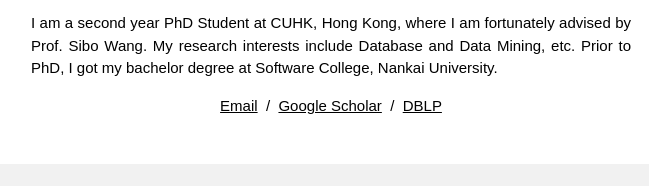
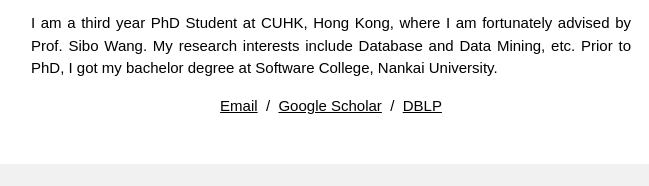
Before and after one commit to DoThingYo/DoThingYo.github.io, a plain HTML site: page index.html in a window 1280 px wide. Shown: the part 279-465 px from the top of the page, 384-1033 px from the left. Drawn offline with Linux system fonts and the light colour scheme.

Commit message:
update year

```diff
--- a/index.html
+++ b/index.html
@@ -99,7 +99,7 @@
        <img style="width:96%;" src="">
       <h1>Xinyu Du</h1>
         <p class="w3-justify" style="width:100%;border:0px;border-spacing:0px;border-collapse:separate;margin-right:auto;margin-left:auto;max-width:600px">
-          I am a second year PhD Student at CUHK, Hong Kong, where I am fortunately advised by Prof. Sibo Wang. My research interests include Database and Data Mining, etc. Prior to PhD, I got my bachelor degree at Software College, Nankai University.
+          I am a third year PhD Student at CUHK, Hong Kong, where I am fortunately advised by Prof. Sibo Wang. My research interests include Database and Data Mining, etc. Prior to PhD, I got my bachelor degree at Software College, Nankai University.
         </p>
         <p class="w3-center">
           <a href="xydu@link.cuhk.edu.hk">Email</a> &nbsp/&nbsp
```
Also changed, not shown: 2 other files.
